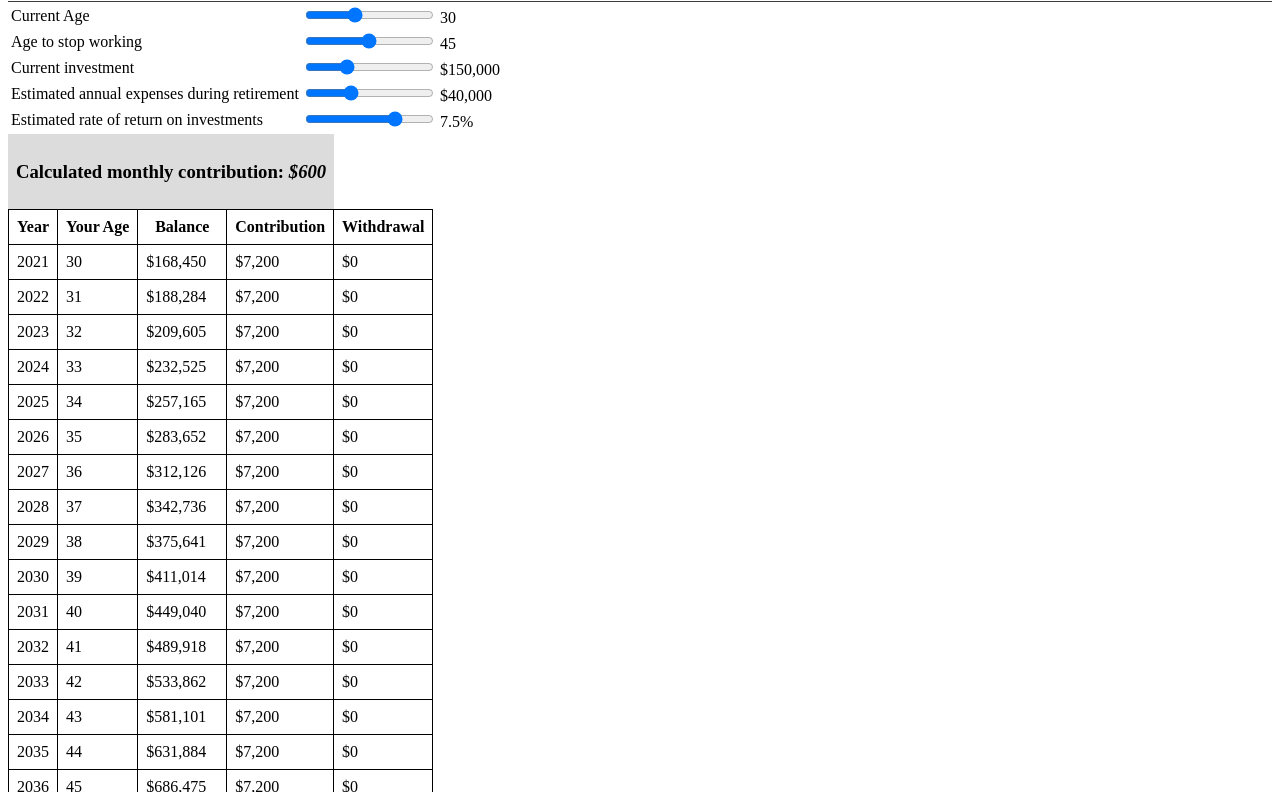
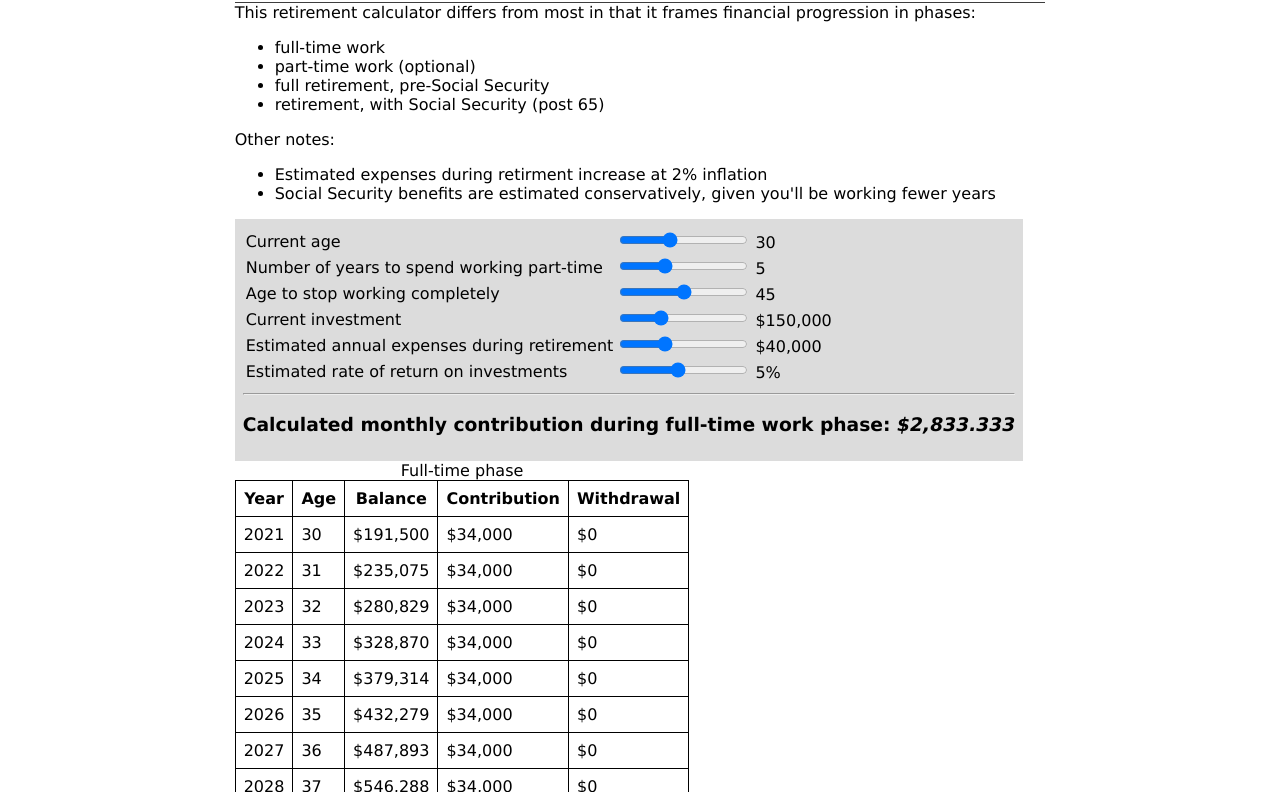
Before and after one commit to markfullmer/fire, a plain HTML site: page index.html in a window 1280 px wide. Shown: the part 94-886 px from the top of the page. Drawn offline with nearby package versions, Linux system fonts and the light colour scheme.

Commit message:
Add part-time logic

```diff
--- a/calc.js
+++ /dev/null
@@ -1,134 +0,0 @@
-function set() {
-  var fireAge = 45;
-  var currentAge = 30;
-  var nestEgg = 150000;
-  var expenses = 40000;
-  var returnRate = 7.5;
-  document.getElementById("fireAge").value = fireAge;
-  document.getElementById("fireAgeDisplay").innerHTML = fireAge;
-  document.getElementById("currentAge").value = currentAge;
-  document.getElementById("currentAgeDisplay").innerHTML = currentAge;
-  document.getElementById("nestEgg").value = nestEgg;
-  document.getElementById("nestEggDisplay").innerHTML = '$' + Number(nestEgg).toLocaleString();
-  document.getElementById("expenses").value = expenses;
-  document.getElementById("expensesDisplay").innerHTML = '$' + Number(expenses).toLocaleString();
-  document.getElementById("returnRate").value = returnRate;
-  document.getElementById("returnRateDisplay").innerHTML = returnRate;
-  fire();
-}
-
-function calculateContribution(currentAge, fireAge, nestEgg, returnRate, expenses) {
-  var preSocial = 65 - fireAge;
-  balance = nestEgg;
-  contribution = 100 * 12;
-  breakeven = false;
-  returnRate = returnRate / 100;
-  var currentYear = 2021;
-  let medianExpenses = expenses * 1.25;
-  let table = [];
-  while (breakeven == false) {
-    table = [];
-    currentYear = 2021;
-    for (let i = currentAge; i <= fireAge; i++) {
-      balance = (balance * returnRate) + balance + contribution;
-      let row = new Map();
-      row.set('year', currentYear);
-      row.set('age', i);
-      row.set('balance', balance);
-      row.set('contribution', contribution);
-      row.set('withdrawal', 0);
-      table.push(row);
-      currentYear++;
-    }
-    let returnOnInvestment = balance * returnRate;
-    if (returnOnInvestment > medianExpenses) {
-      breakeven = true;
-    }
-    else {
-      balance = nestEgg;
-      contribution = contribution + 1000;
-    }
-  }
-  // Show post-retirement, pre-Social Security period
-  for (let i = 1; i <= preSocial; i++) {
-
-    balance = (balance + (balance * returnRate) - expenses);
-    let row = new Map();
-    row.set('year', currentYear);
-    row.set('age', Number(fireAge) + i);
-    row.set('balance', balance);
-    row.set('contribution', 0);
-    row.set('withdrawal', expenses);
-    table.push(row);
-
-    // Calculate expenses based on 2% inflation.
-    expenses = expenses * 1.02;
-    currentYear++;
-  }
-  // Show Social Security period.
-  contribution = expenses / 2;
-  for (let i = 66; i <= 90; i++) {
-    balance = (balance + (balance * returnRate) - expenses + contribution);
-    let row = new Map();
-    row.set('year', currentYear);
-    row.set('age', i);
-    row.set('balance', balance);
-    row.set('contribution', contribution);
-    row.set('withdrawal', expenses);
-    table.push(row);
-
-    // Calculate a 1% annual social security increase;
-    // contribution = contribution * 1.01;
-    // Calculate expenses based on 2% inflation.
-    expenses = expenses * 1.02;
-    currentYear++;
-  }
-  return table;
-}
-
-function generateTable(list) {
-  var table = document.createElement("table");
-  var tr = table.insertRow(-1);
-  var header = ['Year', 'Your Age', 'Balance', 'Contribution', 'Withdrawal'];
-  for (var i = 0; i < header.length; i++) {
-    var theader = document.createElement("th");
-    theader.innerHTML = header[i];
-    tr.appendChild(theader);
-  }
-  for (var i = 0; i < list.length; i++) {
-    trow = table.insertRow(-1);
-    var year = trow.insertCell(-1);
-    year.innerHTML = list[i].get('year');
-    var age = trow.insertCell(-1);
-    age.innerHTML = list[i].get('age');
-    var balance = trow.insertCell(-1);
-    balance.innerHTML = '$' + Number(Math.round(list[i].get('balance'))).toLocaleString();
-    var contribution = trow.insertCell(-1);
-    contribution.innerHTML = '$' + Number(Math.round(list[i].get('contribution'))).toLocaleString();
-    var withdrawal = trow.insertCell(-1);
-    withdrawal.innerHTML = '$' + Number(Math.round(list[i].get('withdrawal'))).toLocaleString();
-  }
-
-  // Add the newly created table containing json data
-  var el = document.getElementById("table");
-  el.innerHTML = "";
-  el.appendChild(table);
-}
-
-function fire() {
-  var currentAge = parseFloat($('#currentAge').val());
-  var fireAge = document.getElementById("fireAge").value;
-  var nestEgg = parseFloat($('#nestEgg').val());
-  var expenses = parseFloat($('#expenses').val());
-  var returnRate = parseFloat($('#returnRate').val());
-
-  // Output.
-  var table = calculateContribution(currentAge, fireAge, nestEgg, returnRate, expenses);
-  generateTable(table);
-  document.getElementById("contribution").innerHTML = '$' + Number(table[0].get('contribution') / 12).toLocaleString();
-  document.getElementById("currentAgeDisplay").innerHTML = currentAge;
-  document.getElementById("fireAgeDisplay").innerHTML = fireAge;
-  document.getElementById("nestEggDisplay").innerHTML =  '$' + Number(nestEgg).toLocaleString();
-  document.getElementById("expensesDisplay").innerHTML = '$' + Number(expenses).toLocaleString();
-  document.getElementById("returnRateDisplay").innerHTML = returnRate + '%';
-}
--- a/index.html
+++ b/index.html
@@ -5,11 +5,19 @@
   <meta charset="utf-8">
   <meta name="viewport" content="width=device-width, initial-scale=1">
   <meta name="description"
-    content="An attempt at mapping a personal hierarchy of guiding principles">
+    content="The best retirement calculator">
   <meta property="og:url" content="https://fire.markfullmer.com/" />
   <meta property="og:site_name" content="Mantrafesto, by Mark Fullmer" />
-  <title>Phaser FIRE Calculator</title>
+  <title>Phased Retirement Calculator</title>
   <style>
+    body {
+      width: max-content;
+      margin: auto;
+      font-family: Verdana, sans-serif;
+    }
+    main {
+      margin: auto;
+    }
     h1 {
       font-size: 3rem;
       margin-top: 1.5rem;
@@ -18,9 +26,9 @@
     nav {
       border-bottom: 1px solid #3d3d3d;
     }
-    #table table,
-    #table th,
-    #table td {
+    table.chart,
+    table.chart th,
+    table.chart td {
       border: 1px solid black;
       border-collapse: collapse;
       padding: 0.5rem;
@@ -37,17 +45,29 @@
 </head>
 
 <body onload="set()">
-<script src="https://code.jquery.com/jquery-3.6.0.min.js"
-  integrity="sha256-/xUj+3OJU5yExlq6GSYGSHk7tPXikynS7ogEvDej/m4="
-  crossorigin="anonymous"></script>
-<script type="text/javascript" src="calc.js"></script>
+<script type="text/javascript" src="phaser.js"></script>
 <nav>
-  <h1>Phaser FIRE Calculator</h1>
+  <h1>Phased Retirement Calculator</h1>
 </nav>
+This retirement calculator differs from most in that it frames financial progression in phases:
+<ul>
+  <li>full-time work</li>
+  <li>part-time work (optional)</li>
+  <li>full retirement, pre-Social Security</li>
+  <li>retirement, with Social Security (post 65)</li>
+</ul>
+Other notes:
+<ul>
+  <li>Estimated expenses during retirment increase at 2% inflation</li>
+  <li>Social Security benefits are estimated conservatively, given you'll be working fewer years</li>
+</ul>
+
+<main>
+<div class="panel">
 <table>
 <tr>
   <td>
-    <label for="currentAge">Current Age</label>
+    <label for="currentAge">Current age</label>
   </td>
   <td>
     <input oninput="fire()" type="range" min="18" max="50" id="currentAge">
@@ -56,7 +76,16 @@
 </tr>
 <tr>
   <td>
-    <label for="fireAge">Age to stop working</label>
+    <label for="partTimeYears">Number of years to spend working part-time</label>
+  </td>
+  <td>
+    <input oninput="fire()" type="range" min="0" max="15" id="partTimeYears">
+    <output id="partTimeYearsDisplay"></output>
+  </td>
+</tr>
+<tr>
+  <td>
+    <label for="fireAge">Age to stop working completely</label>
   </td>
   <td>
     <input oninput="fire()" type="range" min="30" max="60" id="fireAge">
@@ -91,11 +120,14 @@
   </td>
 </tr>
 </table>
-<div class="panel">
-  <h3>Calculated monthly contribution: <em id="contribution"></em></h3>
+  <hr>
+  <h3>Calculated monthly contribution during full-time work phase: <em id="contribution"></em></h3>
 </div>
 
 
-<div id="table"></div>
-
+<div id="fullTime"></div>
+<div id="partTime"></div>
+<div id="preSocial"></div>
+<div id="social"></div>
+</main>
 </body>
--- /dev/null
+++ b/phaser.js
@@ -0,0 +1,189 @@
+function set() {
+  var currentAge = 30;
+  var partTimeYears = 5;
+  var fireAge = 45;
+  var nestEgg = 150000;
+  var expenses = 40000;
+  var returnRate = 5;
+
+  document.getElementById("currentAge").value = currentAge;
+  document.getElementById("currentAgeDisplay").innerHTML = currentAge;
+  document.getElementById("partTimeYears").value = partTimeYears;
+  document.getElementById("partTimeYearsDisplay").innerHTML = partTimeYears;
+  document.getElementById("fireAge").value = fireAge;
+  document.getElementById("fireAgeDisplay").innerHTML = fireAge;
+  document.getElementById("nestEgg").value = nestEgg;
+  document.getElementById("nestEggDisplay").innerHTML = '$' + Number(nestEgg).toLocaleString();
+  document.getElementById("expenses").value = expenses;
+  document.getElementById("expensesDisplay").innerHTML = '$' + Number(expenses).toLocaleString();
+  document.getElementById("returnRate").value = returnRate;
+  document.getElementById("returnRateDisplay").innerHTML = returnRate;
+  fire();
+}
+
+function calculateContribution(currentAge, partTimeYears, fireAge, nestEgg, returnRate, expenses) {
+  var preSocial = 65 - fireAge;
+  var fullTimeYears = Number(fireAge - partTimeYears - currentAge);
+  var balance = Number(nestEgg);
+  var contribution = 0 * 12;
+  var partTimeContribution = 0;
+  var breakeven = false;
+  var returnRate = returnRate / 100;
+  var currentYear = new Date().getFullYear();
+  let medianExpenses = expenses * 1.25;
+  let fullTimeTable = [];
+  let partTimeTable = [];
+  let preSocialTable = [];
+  let socialTable = [];
+  while (breakeven == false) {
+    balance = Number(nestEgg);
+    fullTimeTable = [];
+    partTimeTable = [];
+    preSocialTable = [];
+    socialTable = [];
+    currentYear = new Date().getFullYear();
+    for (let i = 0; i <= fullTimeYears; i++) {
+      balance = Number((balance * returnRate) + balance + contribution);
+      let row = new Map();
+      row.set('year', currentYear);
+      row.set('age', Number(currentAge) + i);
+      row.set('balance', balance);
+      row.set('contribution', contribution);
+      row.set('withdrawal', 0);
+      fullTimeTable.push(row);
+      currentYear++;
+    }
+    if (partTimeYears > 0) {
+      for (let j = 1; j <= partTimeYears; j++) {
+        balance = (balance * returnRate) + balance + partTimeContribution;
+        let row = new Map();
+        row.set('year', currentYear);
+        row.set('age', Number(currentAge) + Number(fullTimeYears) + j);
+        row.set('balance', balance);
+        row.set('contribution', partTimeContribution);
+        row.set('withdrawal', 0);
+        partTimeTable.push(row);
+        currentYear++;
+      }
+    }
+    let returnOnInvestment = balance * returnRate;
+    if (returnOnInvestment > medianExpenses) {
+      breakeven = true;
+    }
+    else {
+      balance = nestEgg;
+      contribution = contribution + 1000;
+      partTimeContribution = contribution / 3;
+    }
+  }
+  // Show post-retirement, pre-Social Security period
+  for (let i = 1; i <= preSocial; i++) {
+    balance = (balance + (balance * returnRate) - expenses);
+    let row = new Map();
+    row.set('year', currentYear);
+    row.set('age', Number(fireAge) + i);
+    row.set('balance', balance);
+    row.set('contribution', 0);
+    row.set('withdrawal', expenses);
+    preSocialTable.push(row);
+    // Calculate expenses based on 2% inflation.
+    expenses = expenses * 1.02;
+    currentYear++;
+  }
+  // Show Social Security period.
+  contribution = expenses / 3;
+  for (let i = 66; i <= 90; i++) {
+    balance = (balance + (balance * returnRate) - expenses + contribution);
+    let row = new Map();
+    row.set('year', currentYear);
+    row.set('age', i);
+    row.set('balance', balance);
+    row.set('contribution', contribution);
+    row.set('withdrawal', expenses);
+    socialTable.push(row);
+
+    // Calculate a 1% annual social security increase;
+    // contribution = contribution * 1.01;
+    // Calculate expenses based on 2% inflation.
+    expenses = expenses * 1.02;
+    currentYear++;
+  }
+  let table = new Map();
+  table.set('fullTime', fullTimeTable);
+  table.set('partTime', partTimeTable);
+  table.set('preSocial', preSocialTable);
+  table.set('social', socialTable)
+  return table;
+}
+
+function generateTable(list, title) {
+  var table = document.createElement("table");
+  table.setAttribute("class", "chart");
+  table.innerHTML = '<caption>' + title + '</caption>';
+  var tr = table.insertRow(-1);
+  var header = ['Year', 'Age', 'Balance', 'Contribution', 'Withdrawal'];
+  for (var i = 0; i < header.length; i++) {
+    var theader = document.createElement("th");
+    theader.innerHTML = header[i];
+    tr.appendChild(theader);
+  }
+  for (var i = 0; i < list.length; i++) {
+    trow = table.insertRow(-1);
+    var year = trow.insertCell(-1);
+    year.innerHTML = list[i].get('year');
+    var age = trow.insertCell(-1);
+    age.innerHTML = list[i].get('age');
+    var balance = trow.insertCell(-1);
+    balance.innerHTML = '$' + Number(Math.round(list[i].get('balance'))).toLocaleString();
+    var contribution = trow.insertCell(-1);
+    contribution.innerHTML = '$' + Number(Math.round(list[i].get('contribution'))).toLocaleString();
+    var withdrawal = trow.insertCell(-1);
+    withdrawal.innerHTML = '$' + Number(Math.round(list[i].get('withdrawal'))).toLocaleString();
+  }
+  return table;
+}
+
+function fire() {
+  var currentAge = document.getElementById('currentAge').value;
+  var partTimeYears = document.getElementById('partTimeYears').value;
+  var fireAge = document.getElementById("fireAge").value;
+  var nestEgg = document.getElementById('nestEgg').value;
+  var expenses = document.getElementById('expenses').value;
+  var returnRate = document.getElementById('returnRate').value;
+
+  // Output.
+  var data = calculateContribution(currentAge, partTimeYears, fireAge, nestEgg, returnRate, expenses);
+  if (data.get('fullTime').length !== 0) {
+    var fullTime = generateTable(data.get('fullTime'), 'Full-time phase');
+    var el = document.getElementById("fullTime");
+    el.innerHTML = "";
+    el.appendChild(fullTime);
+  }
+  if (data.get('partTime').length !== 0) {
+    var partTime = generateTable(data.get('partTime'), 'Part-time phase');
+    var el = document.getElementById("partTime");
+    el.innerHTML = "";
+    el.appendChild(partTime);
+  }
+  if (data.get('preSocial').length !== 0) {
+    var preSocial = generateTable(data.get('preSocial'), 'Pre-Social Security phase');
+    var el = document.getElementById("preSocial");
+    el.innerHTML = "";
+    el.appendChild(preSocial);
+  }
+  if (data.get('social').length !== 0) {
+    var social = generateTable(data.get('social'), 'Social Security phase');
+    var el = document.getElementById("social");
+    el.innerHTML = "";
+    el.appendChild(social);
+  }
+  document.getElementById("contribution").innerHTML = '$' + Number(data.get('fullTime')[0].get('contribution') / 12).toLocaleString();
+
+  // Update displays.
+  document.getElementById("currentAgeDisplay").innerHTML = currentAge;
+  document.getElementById("partTimeYearsDisplay").innerHTML = partTimeYears;
+  document.getElementById("fireAgeDisplay").innerHTML = fireAge;
+  document.getElementById("nestEggDisplay").innerHTML =  '$' + Number(nestEgg).toLocaleString();
+  document.getElementById("expensesDisplay").innerHTML = '$' + Number(expenses).toLocaleString();
+  document.getElementById("returnRateDisplay").innerHTML = returnRate + '%';
+}
```
